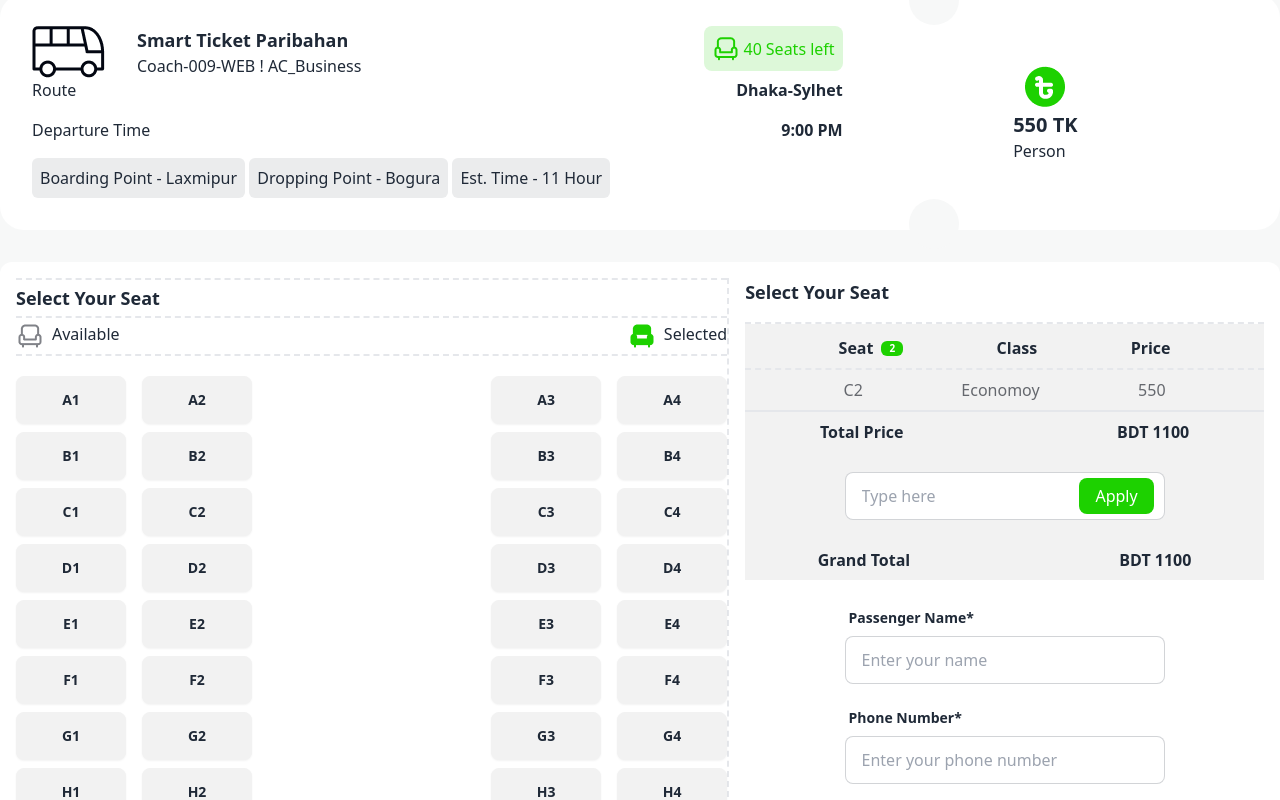
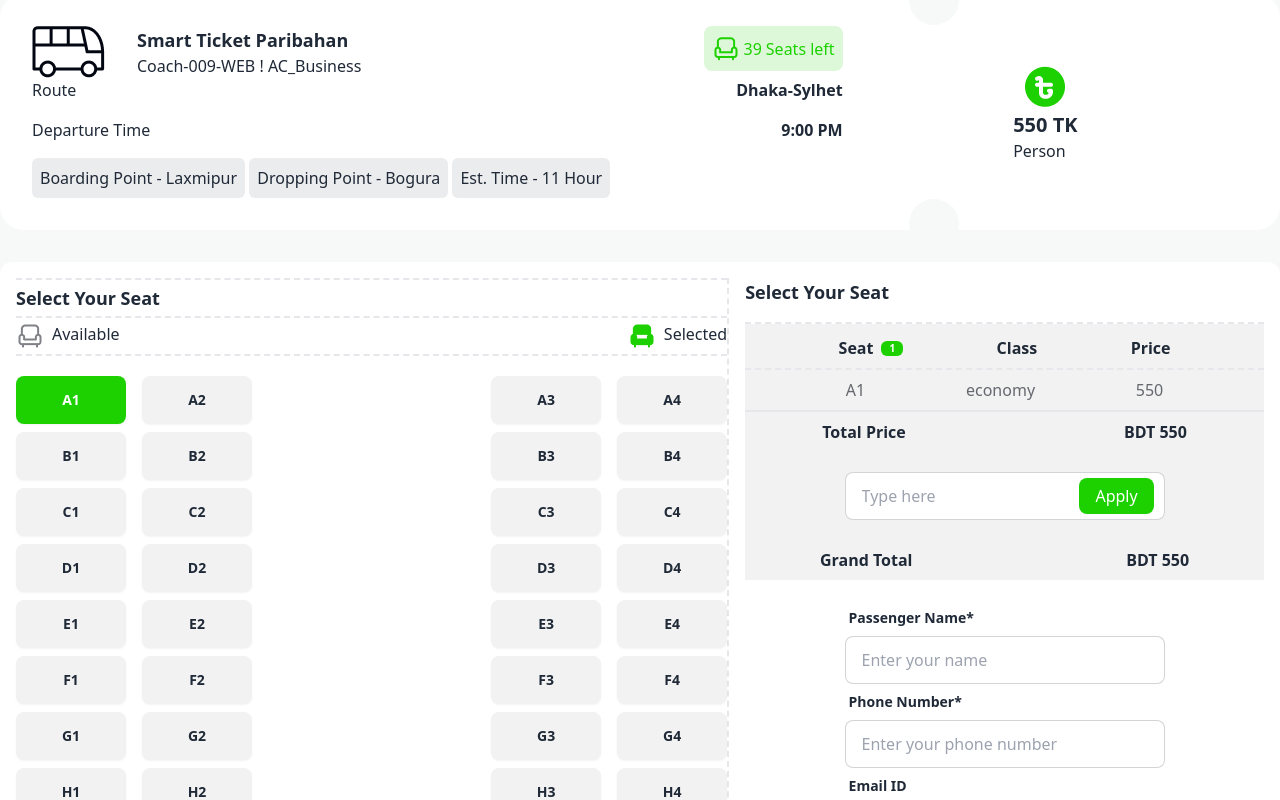
Before and after one commit to asif12018/Bus-service-website, a plain HTML site: page index.html in a window 1280 px wide. Both pictures are taken after a click on the button "A1". Shown: the part 1560-2360 px from the top of the page. Drawn offline with nearby package versions, Linux system fonts and the light colour scheme.

Commit message:
major function added

```diff
--- a/CSS/style.css
+++ b/CSS/style.css
@@ -107,3 +107,11 @@
     transform: translateX(-50%);
 
 }
+
+
+
+/*============*/
+.selected-seat{
+    background-color: #1dd100 !important;
+    color: white !important;
+}
--- a/app.js
+++ b/app.js
@@ -1 +1,77 @@
+
+let count = 0;
+let totalPrice = 0;
+
 // my_modal_1.showModal()
+
+//seat map code start from here
+
+const seats = document.getElementsByClassName('select-btn');
+
+for (let seat of seats) {
+    seat.addEventListener('click', function () {
+        count += 1;
+        if (count < 5) {
+            seat.setAttribute('disabled', '');
+            seat.classList.add('selected-seat');
+            let seatName = seat.innerText;
+            //seat left indicator
+            let seatLeftNum = parseInt(document.getElementById('seat-left').innerText);
+            seatLeftNum -= 1;
+            document.getElementById('seat-left').innerText = seatLeftNum;
+            //showing total selected
+            document.getElementById('select-num').innerText = count;
+            //showing list of selected seat
+            showList(seatName);
+
+            //show total price
+            showTotalPrice()
+
+        } else if (count === 5) {
+            disableAllBtn()
+        }
+    })
+}
+
+
+
+//disable all btn function
+function disableAllBtn() {
+    alert('you can only select 4 seat');
+    for (let seat of seats) {
+        seat.setAttribute('disable', '');
+        seat.style.background = 'red'
+    }
+}
+
+//show list function
+
+function showList(seatName){
+    const div = document.createElement('div');
+    div.classList.add('flex', 'justify-evenly');
+    const ul = document.getElementById('seat-list');
+    const li1 = document.createElement('li');
+    li1.classList.add('text-[#65686e]');
+    li1.innerText = seatName;
+    div.appendChild(li1);
+
+    const li2 = document.createElement('li');
+    li2.classList.add('text-[#65686e]');
+    li2.innerText = 'economy';
+    div.appendChild(li2);
+
+    const li3 = document.createElement('li');
+    li3.classList.add('text-[#65686e]');
+    li3.innerText = 550;
+    div.appendChild(li3);
+
+    ul.appendChild(div);
+}
+
+//total price function
+function showTotalPrice(){
+    totalPrice += 550;
+    document.getElementById('total-price').innerText = totalPrice;
+    document.getElementById('grand-total').innerText = totalPrice;
+
+}
--- a/index.html
+++ b/index.html
@@ -193,7 +193,7 @@
                             </div>
                             <div>
                                 <p class="md:flex md:items-center gap-1 text-[#1dd100] bg-[#ddf8d9] p-2 rounded-lg"><img
-                                        src="./images/seat-green.png" alt=""> <span>40</span>
+                                        src="./images/seat-green.png" alt=""> <span id="seat-left">40</span>
                                     Seats left</p>
                             </div>
                         </div>
@@ -401,8 +401,8 @@
                                 <!--to bar of status-->
                                 <div class="pb-2 border-b-2 border-dashed">
                                     <ul class="flex justify-evenly">
-                                        <li class="font-bold flex items-center gap-2">Seat <span
-                                                class="bg-[#1dd100] text-white text-[10px] px-2 rounded-md ">2</span>
+                                        <li class="font-bold flex items-center gap-2">Seat <span id="select-num"
+                                                class="bg-[#1dd100] text-white text-[10px] px-2 rounded-md ">0</span>
                                         </li>
                                         <li class="font-bold">Class</li>
                                         <li class="font-bold">Price</li>
@@ -410,10 +410,12 @@
                                 </div>
                                 <!-- selected list status -->
                                 <div class="pt-2 pb-2 border-b-2 ">
-                                    <ul class="flex justify-evenly ">
-                                        <li class="text-[#65686e]">C2</li>
+                                    <ul id="seat-list" class="">
+                                        <!-- <div class="flex justify-evenly ">
+                                            <li class="text-[#65686e]">C2</li>
                                         <li class="text-[#65686e]">Economoy</li>
                                         <li class="text-[#65686e]">550</li>
+                                        </div> -->
                                     </ul>
                                 </div>
 
@@ -422,7 +424,7 @@
                                     <ul class="flex justify-around gap-16">
 
                                         <li class="font-bold">Total Price</li>
-                                        <li class="font-bold">BDT 1100</li>
+                                        <li class="font-bold">BDT <span id="total-price">00</span></li>
                                     </ul>
                                 </div>
 
@@ -431,7 +433,7 @@
                                     <input type="text" placeholder="Type here"
                                         class="input input-bordered w-full max-w-xs" />
                                     <div class="translate-x-28 absolute">
-                                        <button class="bg-[#1dd100] text-white p-1.5 rounded-lg px-4">Apply</button>
+                                        <button class=" bg-[#1dd100] text-white p-1.5 rounded-lg px-4">Apply</button>
                                     </div>
                                 </div>
 
@@ -440,18 +442,19 @@
                                     <ul class="flex justify-around gap-16">
 
                                         <li class="font-bold">Grand Total</li>
-                                        <li class="font-bold">BDT 1100</li>
+                                        <li class="font-bold">BDT <span id="grand-total">00</span></li>
                                     </ul>
                                 </div>
 
                                 <!-- registration form -->
                                 <div class="flex flex-col items-center bg-white gap-4 py-5">
+                                   <form action="">
                                     <label class="form-control w-full max-w-xs">
                                         <div class="label">
                                             <span class="label-text font-bold">Passenger Name*</span>
                                         </div>
                                         <input type="text" placeholder="Enter your name"
-                                            class="input input-bordered w-full max-w-xs" />
+                                            class="input input-bordered w-full max-w-xs" required/>
 
                                     </label>
 
@@ -459,8 +462,8 @@
                                         <div class="label">
                                             <span class="label-text font-bold">Phone Number*</span>
                                         </div>
-                                        <input type="text" placeholder="Enter your phone number"
-                                            class="input input-bordered w-full max-w-xs" />
+                                        <input type="number" placeholder="Enter your phone number"
+                                            class="input input-bordered w-full max-w-xs" required/>
 
                                     </label>
 
@@ -468,12 +471,13 @@
                                         <div class="label">
                                             <span class="label-text font-bold">Email ID</span>
                                         </div>
-                                        <input type="text" placeholder="Enter your email id"
-                                            class="input input-bordered w-full max-w-xs" />
+                                        <input type="email" placeholder="Enter your email id"
+                                            class="input input-bordered w-full max-w-xs" required/>
 
                                     </label>
 
-                                    <button class="btn w-[320px] text-white font-bold bg-[#1dd100]">Next</button>
+                                    <button type="submit" class="btn w-[320px] text-white font-bold bg-[#1dd100] mt-2">Next</button>
+                                   </form>
                                 </div>
                             </div>
                         </div>
```
